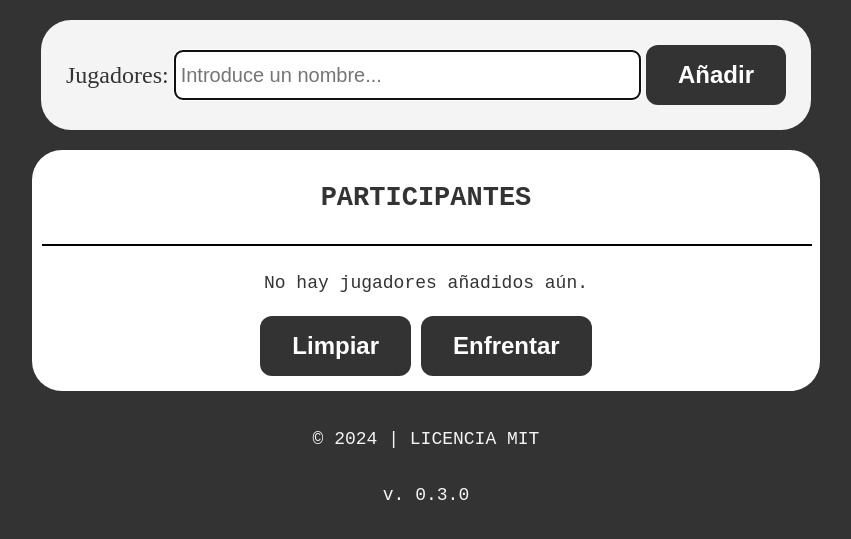
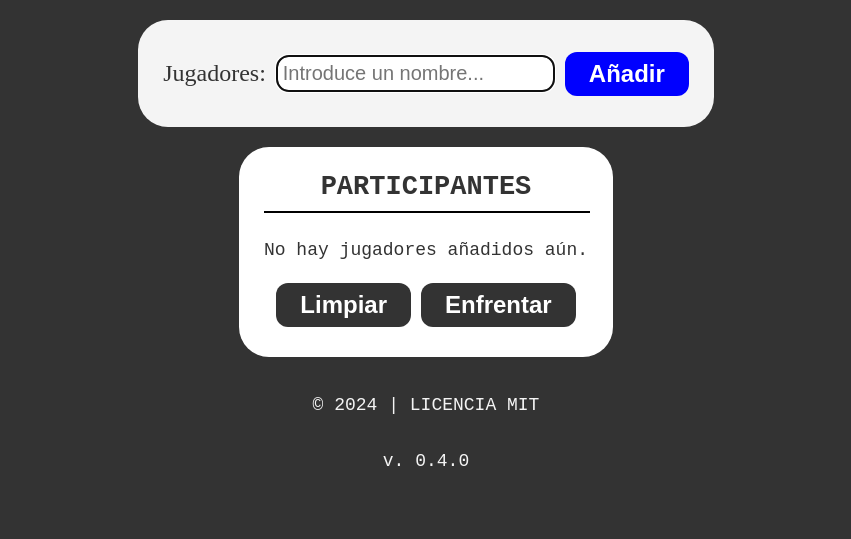
Before and after one commit to Alextc35/chess-tournament, a PHP site: page / in a window 1280 px wide. Shown: the part 165-704 px from the top of the page, without its empty margins (214-1065 px from the left). Run offline with PHP 8.4, Linux system fonts and the light colour scheme.

Commit message:
retoques en el diseño final

```diff
--- a/index.php
+++ b/index.php
@@ -15,42 +15,22 @@ include 'players.php'
 <body>
     <header class="main-header">
         <h1 class="header-title">Forjador de Partidas</h1>
-        <p class="header-author">Aplicación creada por
-            <a href="https://www.linkedin.com/in/alejandrotellezcorona/"
-               class="linkedin"
-               target="_blank"> @alextc35
-            </a>
-        </p>
+        <p>Aplicación creada por <a href="https://www.linkedin.com/in/alejandrotellezcorona/"  class="link-linkedin"  target="_blank">@alextc35</a></p>
     </header>
 
-    <main class="app">
+    <main class="app column-content">
         <section class="add-players">
-            <form action=""
-                  method="POST"
-                  class="formAddPlayers"
-                  id="players-form">
-
-                <label for="addPlayer"
-                       class="form-label"> Jugadores:
-                </label>
-
-                <input type="text" name="addPlayer" id="addPlayer"
-                       placeholder="Introduce un nombre..."
-                       maxlength="26"
-                       required/>
-
-                <button type="submit" name="add" class="submit-button">
-                    Añadir
-                </button>
+            <form action="<?php echo $_SERVER['PHP_SELF']; ?>" method="POST">
+                <label for="addPlayer" class="center-content"> Jugadores:</label>
+                <input type="text" name="addPlayer" id="addPlayer" placeholder="Introduce un nombre..." maxlength="26" required/>
+                <button type="submit" name="add" class="submit-button add-button">Añadir</button>
             </form>
         </section>
 
-        <section class="view-players">
-            <h1 class="h1-view">Participantes</h1>
-
-            <hr class="view-separator">
-
-            <div class="input-players"><?php if (!empty($_SESSION['players'])) : ?>
+        <section class="view-players column-content">
+            <h1 class="center-content">Participantes</h1>
+            <hr>
+            <div class="center-content"><?php if (!empty($_SESSION['players'])) : ?>
                 <ul>
                     <?php foreach ($_SESSION['players'] as $index => $player): ?>
                         <li class="list-player"><?= ($index + 1) . ". " . htmlspecialchars($player) ?>
@@ -117,7 +97,7 @@ include 'players.php'
             <a href="https://github.com/Alextc35/match-forge"
                class="version"
                target="_blank">
-                v. 0.3.0
+                v. 0.4.0
             </a>
         </p>
     </footer>
--- a/style.css
+++ b/style.css
@@ -10,11 +10,22 @@ body {
 /* Contenedor principal */
 .app {
     width: 75%; /* check */
+    margin: 20px auto; /* check */
+    gap: 20px; /* check */
+}
+
+/* Centrar contenido */
+.center-content {
+    display: flex; /* check */
+    justify-content: center; /* check */
+    align-items: center; /* check */
+}
+
+/* Columna centrada */
+.column-content {
     display: flex; /* check */
     flex-direction: column; /* check */
     align-items: center; /* check */
-    margin: 20px auto; /* check */
-    gap: 20px; /* check */
 }
 
 /* Botones de la página */
@@ -31,7 +42,7 @@ body {
     background: #333; /* check */
     cursor: pointer; /* check */
     border: none; /* check */
-    padding: 16px 32px; /* check */
+    padding: 8px 24px; /* check */
     color: #FFF; /* check */
     font-size: 24px; /* check */
     font-weight: bold; /* check */
@@ -50,10 +61,10 @@ body {
     display: flex; /* check */
     flex-direction: column; /* check */
     align-items: center; /* check */
-    margin: 20px;
+    margin: 20px; /* check */
 }
 
-.header-title {
+.main-header .header-title {
     font-size: 36px; /* check */
     font-weight: 700; /* check */
     text-transform: uppercase; /* check */
@@ -61,80 +72,63 @@ body {
     text-shadow: 2px 2px 5px rgba(0, 0, 0, 0.2); /* check */
 }
 
-.header-author {
-
+.main-header .link-linkedin {
+    color: #FFF; /* check */
+    font-weight: 700; /* check */
+    text-decoration: none; /* check */
 }
 
-.linkedin {
-    color: #FFF;
-    font-weight: 700;
-    text-decoration: none;
+.main-header .link-linkedin:hover {
+    text-decoration: underline; /* check */
 }
 
-.linkedin:hover {
-    text-decoration: underline;
+/* App */
+.app .add-players {
+    background-color: #F4F4F4; /* check */
+    border-radius: 30px; /* check */
+    color: #333; /* check */
+    font-family: 'Times New Roman', Times, serif; /* check */
+    font-size: 24px; /* check */
+    padding: 25px; /* check */
 }
 
-.add-players {
-    background-color: #F4F4F4;
-    border-radius: 30px;
-    color: #333;
-    display: flex;
-    font-family: 'Times New Roman', Times, serif;
-    font-size: 24px;
-    padding: 25px;
-    width: 75%;
+.app .add-players form {
+    display: flex; /* check */
 }
 
-.formAddPlayers {
-    display: flex;
-    width: 100%;
-    justify-content:space-evenly;
+.app .add-players #addPlayer {
+    border-radius: 12px; /* check */
+    padding: 5px; /* check */
+    font-size: 20px; /* check */
+    width: 100%; /* check */
+    margin: 10px; /* check */
 }
 
-.form-label {
-    display: flex;
-    justify-content: center;
-    align-items: center;
+.app .add-players .add-button {
+    background-color: blue; /* check */
+    height: 75%; /* check */
+    margin: auto; /* check */
 }
 
-#addPlayer {
-    border-radius: 8px;
-    padding: 5px;
-    font-size: 20px;
-    width: 100%;
-    margin: 5px;
+.app .add-players .add-button:hover {
+    background-color: darkblue; /* check */
 }
 
-.view-players {
-    background: white;
-    color: #333;
-    border-radius: 30px;
-    width: 80%;
-    padding: 10px;
-    display: flex;
-    flex-direction: column;
-    text-align: center;
+.app .view-players {
+    background: white; /* check */
+    color: #333; /* check */
+    border-radius: 30px; /* check */
+    padding: 25px; /* check */
 }
 
-.h1-view {
-    text-align: left;
-    text-transform: uppercase;
-    display: flex;
-    justify-content: center;
-    align-items: center;
-    width: auto;
+.app .view-players h1 {
+    text-transform: uppercase; /* check */
+    margin: 0; /* check */
 }
 
-.view-separator {
-    border: 1px solid black;
-    width: 100%;
-}
-
-.input-players {
-    display: flex;
-    align-items: center;
-    justify-content: center;
+.app .view-players hr {
+    border: 1px solid black; /* check */
+    width: 100%; /* check */
 }
 
 .list-player {
@@ -216,16 +210,17 @@ body {
 
 /* Para pantallas pequeñas (móviles) */
 @media (max-width: 850px) {
-    .header-title {
+    .main-header .header-title {
         font-size: 24px;
+
     }
 
-    .add-players {
+    .app .add-players {
         width: 100%;
         padding: 15px;
     }
 
-    .formAddPlayers {
+    .app .add-players form {
         flex-direction: column;
         width: auto;
         align-items: center;
```
Also changed, not shown: responsive.css (deleted).
